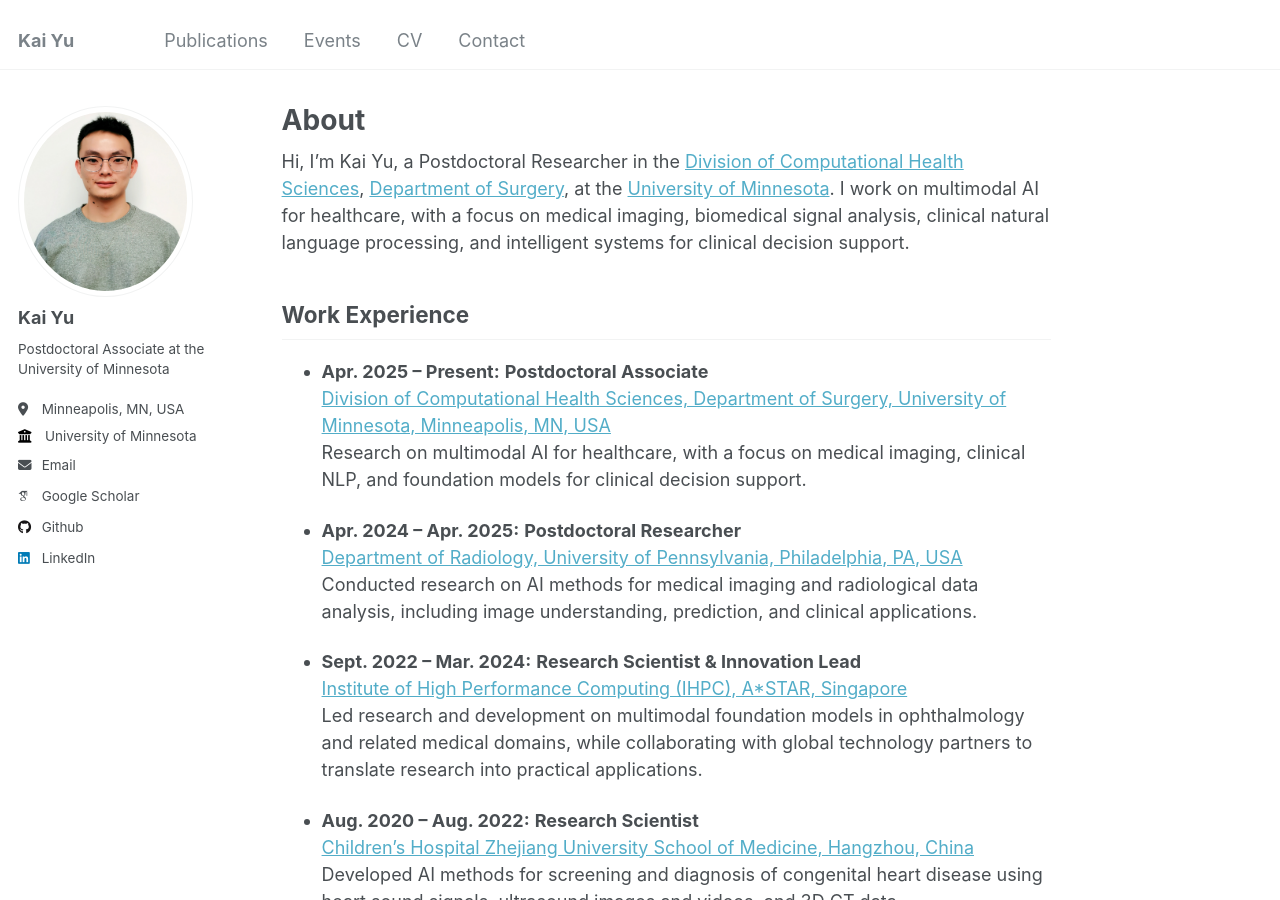
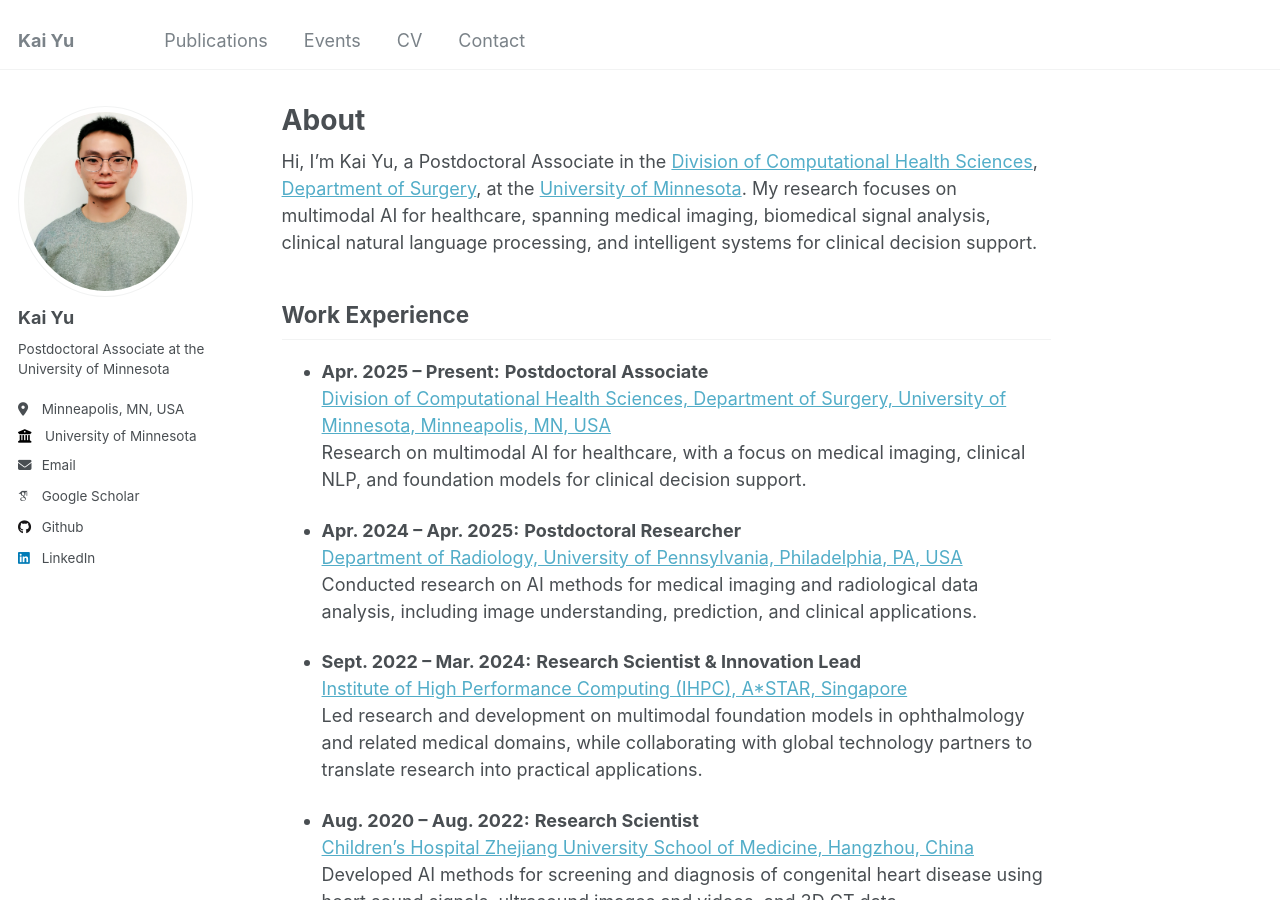
Before and after one commit to yukkai/yukkai.github.io, a Jekyll site: the page built from _pages/about.md, in a window 1280 px wide and 900 px high. Built offline with Jekyll 4.4.1, drawn with Linux system fonts in a browser that asks for light colours; some web fonts are replaced; some of the changed text lies outside the part shown.

Commit message:
update about

```diff
--- a/_pages/about.md
+++ b/_pages/about.md
@@ -51,8 +51,7 @@ More info about configuring Academic Pages can be found in [the guide](https://a
 
 
 
-Hi, I’m Kai Yu, a Postdoctoral Researcher in the [Division of Computational Health Sciences](https://med.umn.edu/surgery/divisions/computational-health-sciences), [Department of Surgery](https://med.umn.edu/surgery), at the [University of Minnesota](https://twin-cities.umn.edu/). I work on multimodal AI for healthcare, with a focus on medical imaging, biomedical signal analysis, clinical natural language processing, and intelligent systems for clinical decision support.
-
+Hi, I’m Kai Yu, a Postdoctoral Associate in the [Division of Computational Health Sciences](https://med.umn.edu/surgery/divisions/computational-health-sciences), [Department of Surgery](https://med.umn.edu/surgery), at the [University of Minnesota](https://twin-cities.umn.edu/). My research focuses on multimodal AI for healthcare, spanning medical imaging, biomedical signal analysis, clinical natural language processing, and intelligent systems for clinical decision support.
 
 ## Work Experience
 
```
Also changed, not shown: other parts of _pages/about.md (+2 -2 lines).
